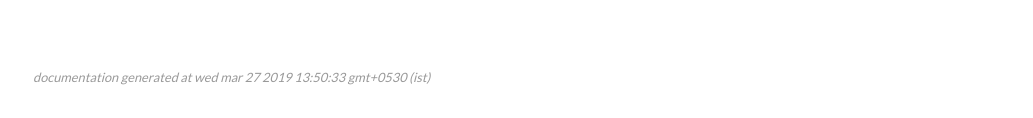
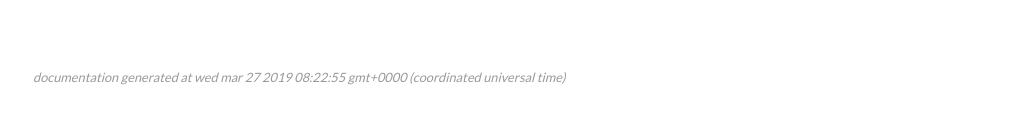
Before and after one commit to BlockClusterApp/blockcluster-node, a website: page docs/Hyperion.html in a window 1280 px wide. Shown: the part 2672-2790 px from the top of the page, without its empty margins (247-1280 px from the left). Drawn offline with Linux system fonts and the light colour scheme.

Commit message:
1.1.9
[ci skip]

```diff
--- a/docs/Hyperion.html
+++ b/docs/Hyperion.html
@@ -864,7 +864,7 @@ console.log(fileHash);
 <br class="clear">
 
 <footer>
-    Documentation generated at Wed Mar 27 2019 13:50:33 GMT+0530 (IST)
+    Documentation generated at Wed Mar 27 2019 08:22:55 GMT+0000 (Coordinated Universal Time)
 </footer>
 
 <script>prettyPrint();</script>
--- a/package.json
+++ b/package.json
@@ -1,7 +1,7 @@
 {
   "name": "blockcluster",
   "description": "Official BlockCluster Node.js SDK for Dynamo and Platform APIs",
-  "version": "1.1.8",
+  "version": "1.1.9",
   "author": "BlockCluster <info@blockcluster.io> (https://www.blockcluster.io)",
   "bugs": {
     "url": "https://github.com/BlockClusterApp/blockcluster-node/issues",
```
Also changed, not shown: docs/Paymeter.html (+1 -1 lines), docs/Platform.html (+1 -1 lines), docs/hyperion_index.js.html (+1 -1 lines), docs/index.html (+1 -1 lines), docs/paymeter_index.js.html (+1 -1 lines), docs/platform_index.js.html (+1 -1 lines), 1 other file.
